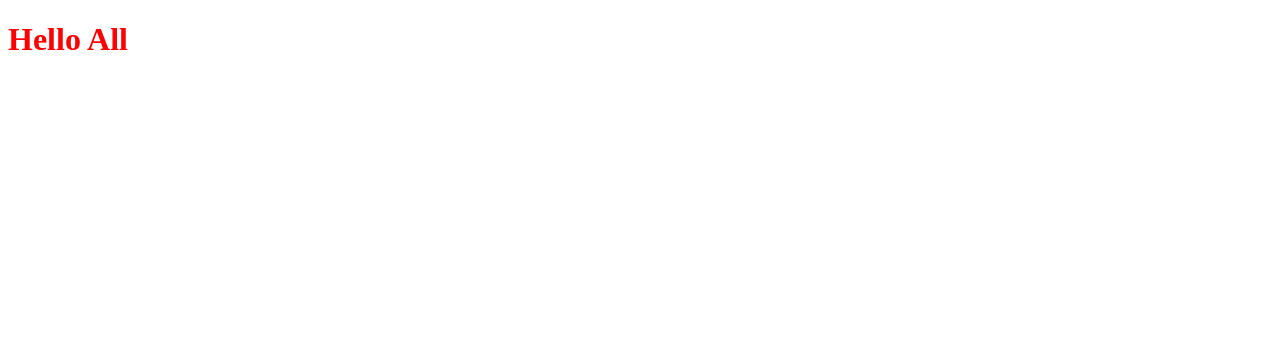
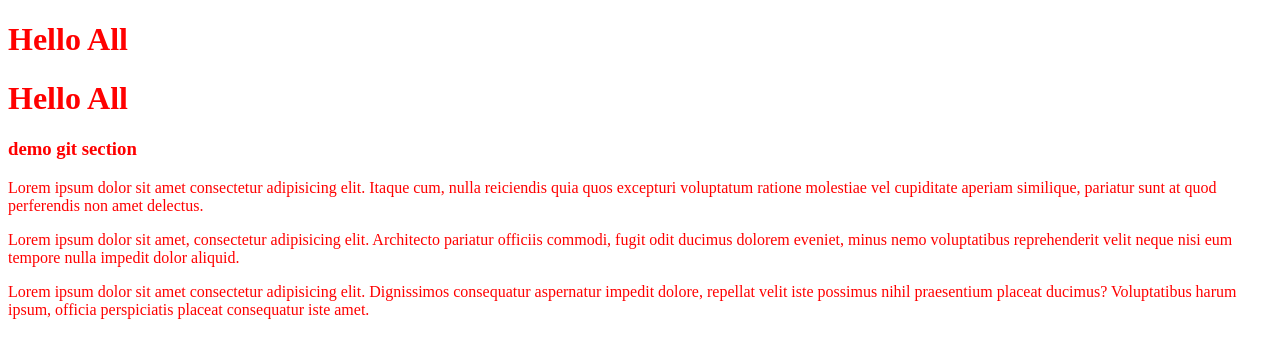
Before and after one commit to athulkdinu/gitdemo, a plain HTML site: page index.html in a window 1280 px wide. Drawn offline with Linux system fonts and the light colour scheme.

Commit message:
again added

```diff
--- a/index.html
+++ b/index.html
@@ -8,5 +8,11 @@
 </head>
 <body>
     <h1>Hello All</h1>
+     <h1>Hello All</h1>
+    <h3>demo git section</h3>
+    <p>Lorem ipsum dolor sit amet consectetur adipisicing elit. Itaque cum, nulla reiciendis quia quos excepturi voluptatum ratione molestiae vel cupiditate aperiam similique, pariatur sunt at quod perferendis non amet delectus.</p>
+    <p>Lorem ipsum dolor sit amet, consectetur adipisicing elit. Architecto pariatur officiis commodi, fugit odit ducimus dolorem eveniet, minus nemo voluptatibus reprehenderit velit neque nisi eum tempore nulla impedit dolor aliquid.</p>
+    <p>Lorem ipsum dolor sit amet consectetur adipisicing elit. Dignissimos consequatur aspernatur impedit dolore, repellat velit iste possimus nihil praesentium placeat ducimus? Voluptatibus harum ipsum, officia perspiciatis placeat consequatur iste amet.</p>
+
 </body>
 </html>
```
